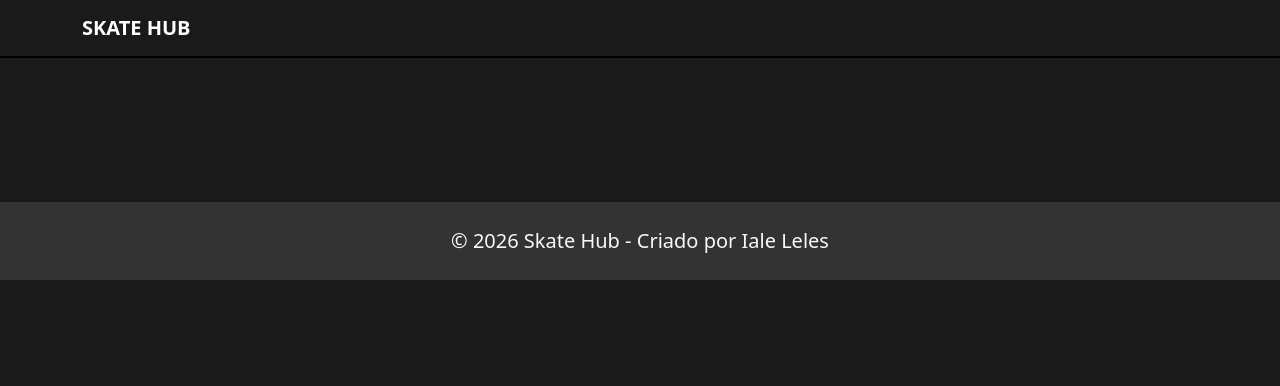
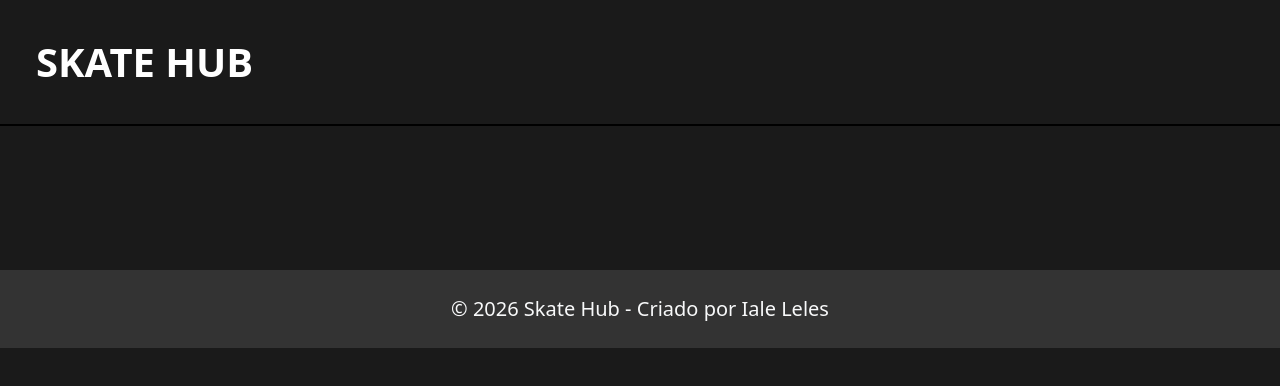
Before and after one commit to ialeleles/atividade-pr-tica-semana-11-ialeleless, a plain HTML site: page public/detalhes.html in a window 1280 px wide. Drawn offline with nearby package versions, Linux system fonts and the light colour scheme.

Commit message:
feat: padronização da navbar e estilos entre home e detalhes

```diff
--- a/public/detalhes.html
+++ b/public/detalhes.html
@@ -9,11 +9,16 @@
 </head>
 <body style="background-color: #1a1a1a">
 
-    <nav class="navbar navbar-expand-lg navbar-dark">
-        <div class="container">
-            <a class="navbar-brand fw-bold" href="index.html">SKATE HUB</a>
-        </div>
-    </nav>
+    <nav class="navbar navbar-expand-md navbar-dark" style="background-color: #1a1a1a;">
+    <div class="container-fluid">
+
+        <a href="index.html" class="navbar-brand fs-1 fw-bold p-4" style="text-decoration: none; color: white;">SKATE HUB</a>
+
+        <button class="navbar-toggler" type="button" data-bs-toggle="collapse" data-bs-target="#menu">
+            <span class="navbar-toggler-icon"></span>
+        </button>
+    </div>
+</nav>
 
     <main class="container mt-5 pt-5">
         <div id="detalhe-manobra">
```
